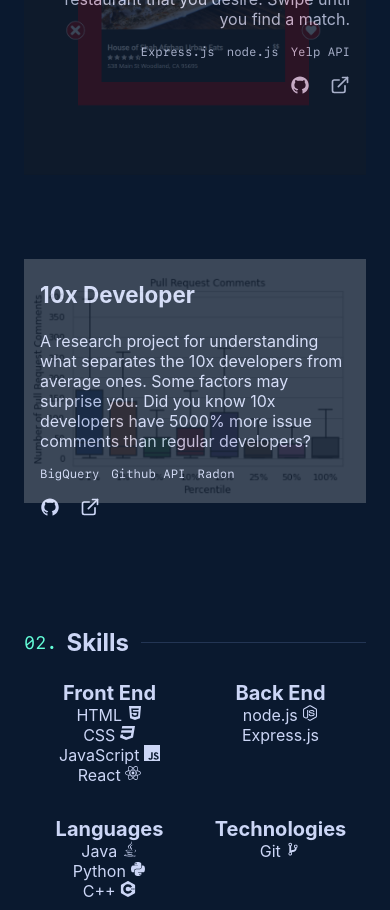
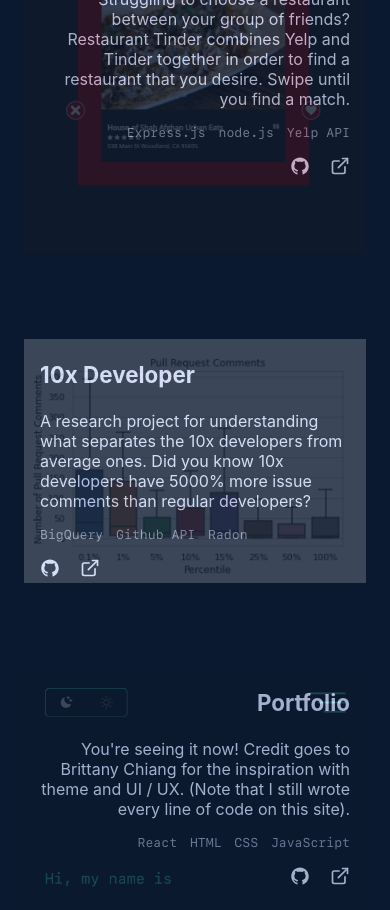
Before and after one commit to slampham/Portfolio, a React (Create React App) app: page / in a window 390 px wide. Shown: the part 1060-1970 px from the top of the page. Built offline with nearby package versions, Linux system fonts and the light colour scheme.

Commit message:
Mobile application mostly completed

```diff
--- a/src/components/App.js
+++ b/src/components/App.js
@@ -5,12 +5,17 @@
 
 import Nav from './Nav'
 import Cover from './Cover'
-import Section from './Section'
+import Section, { StyledSection } from './Section'
 import Projects from './Projects'
 import Skills from './Skills'
+import Contact from './Contact'
 
 const StyledApp = styled.div`
   counter-reset: sectionCounter;
+
+  ${StyledSection} {
+    padding: 5em 0;
+  }
 `
 
 function App() {
@@ -26,7 +31,9 @@
         <Section header='Skills'>
           <Skills />
         </Section>
-        <Section header="Let's get in touch!"/>
+        <Section header="Let's get in touch!">
+          <Contact/>
+        </Section>
       </StyledApp>
     </ContextProvider>
   );
--- /dev/null
+++ b/src/components/Contact.js
@@ -0,0 +1,43 @@
+import React from 'react'
+import styled from 'styled-components'
+import { FaGithub, FaLinkedin } from 'react-icons/fa'
+
+const StyledContact = styled.section`
+  text-align: center;
+
+  > * {
+    margin: 1em 0;
+  }
+
+  button {
+    font-size: 1rem;
+  }
+
+  ul {
+    font-size: 1.5rem;
+    list-style-type: none;
+    display: flex;
+    justify-content: center;
+
+    > * {
+      margin: 0 1em;
+    }
+  }
+`
+
+function Contact() {
+  return (
+    <StyledContact>
+      <p>Again, please contact me if you're interested or have a position open for a web developer. I have a strong work ethic, and I'll make sure that any product that I work on is completed to perfection!</p>
+
+      <button>Contact Me</button>
+
+      <ul>
+        <FaGithub/>
+        <FaLinkedin/>
+      </ul>
+    </StyledContact>
+  )
+}
+
+export default Contact
--- a/src/components/Project.js
+++ b/src/components/Project.js
@@ -22,7 +22,8 @@
     ul {
       list-style-type: none;
       display: flex;
-      font: .75rem 'SF Mono';
+      font: .8rem 'SF Mono';
+      color: var(--slate);
 
       li {
 
@@ -66,8 +67,8 @@
           </a>
         </div>
       </figcaption>
+      { img && <img src={img} alt={name}/>}
 
-      <img src={img} alt={name}/>
     </StyledProject>
   )
 }
--- a/src/components/Projects.js
+++ b/src/components/Projects.js
@@ -3,6 +3,7 @@
 import Project, { StyledProject } from './Project'
 import RestaurantTinder from '../images/Restaurant Tinder.png'
 import TenXDev from '../images/10x Dev.png'
+import Portfolio from '../images/Portfolio.png'
 
 const StyledProjects = styled.section`
   display: grid;
@@ -32,9 +33,18 @@
       <Project
         img={TenXDev}
         name='10x Developer'
-        desc='A research project for understanding what separates the 10x developers from average ones. Some factors may surprise you. Did you know 10x developers have 5000% more issue comments than regular developers?'
+        desc='A research project for understanding what separates the 10x developers from average ones. Did you know 10x developers have 5000% more issue comments than regular developers?'
         techs={['BigQuery', 'Github API', 'Radon']}
         code=''
+        site=''
+      />
+
+      <Project
+        img={Portfolio}
+        name='Portfolio'
+        desc="You're seeing it now! Credit goes to Brittany Chiang for the inspiration with theme and UI / UX. (Note that I still wrote every line of code on this site)."
+        techs={['React', 'HTML', 'CSS', 'JavaScript']}
+        cpde=''
         site=''
       />
     </StyledProjects>
--- a/src/components/Section.js
+++ b/src/components/Section.js
@@ -3,7 +3,6 @@
 import PropTypes from 'prop-types'
 
 const StyledSection = styled.section`
-  min-height: 100vh;
   color: var(--lightest-slate);
 
   h2 {
@@ -41,4 +40,5 @@
   header: PropTypes.string,
 }
 
+export { StyledSection }
 export default Section
--- a/src/styles/GlobalStyle.js
+++ b/src/styles/GlobalStyle.js
@@ -44,7 +44,6 @@
     background-color: ${({theme}) => theme === 'dark' ? 'var(--navy)' : 'white'};
     color: ${({theme}) => theme === 'dark' ? 'var(--slate)' : 'black'};
     padding: 0 var(--margin);
-    min-height: 150vh;  /*!FIXME: REDUCE IN FINAL VERSION */
   }
 
   button {
```
Also changed, not shown: src/images/Portfolio.png (added).
